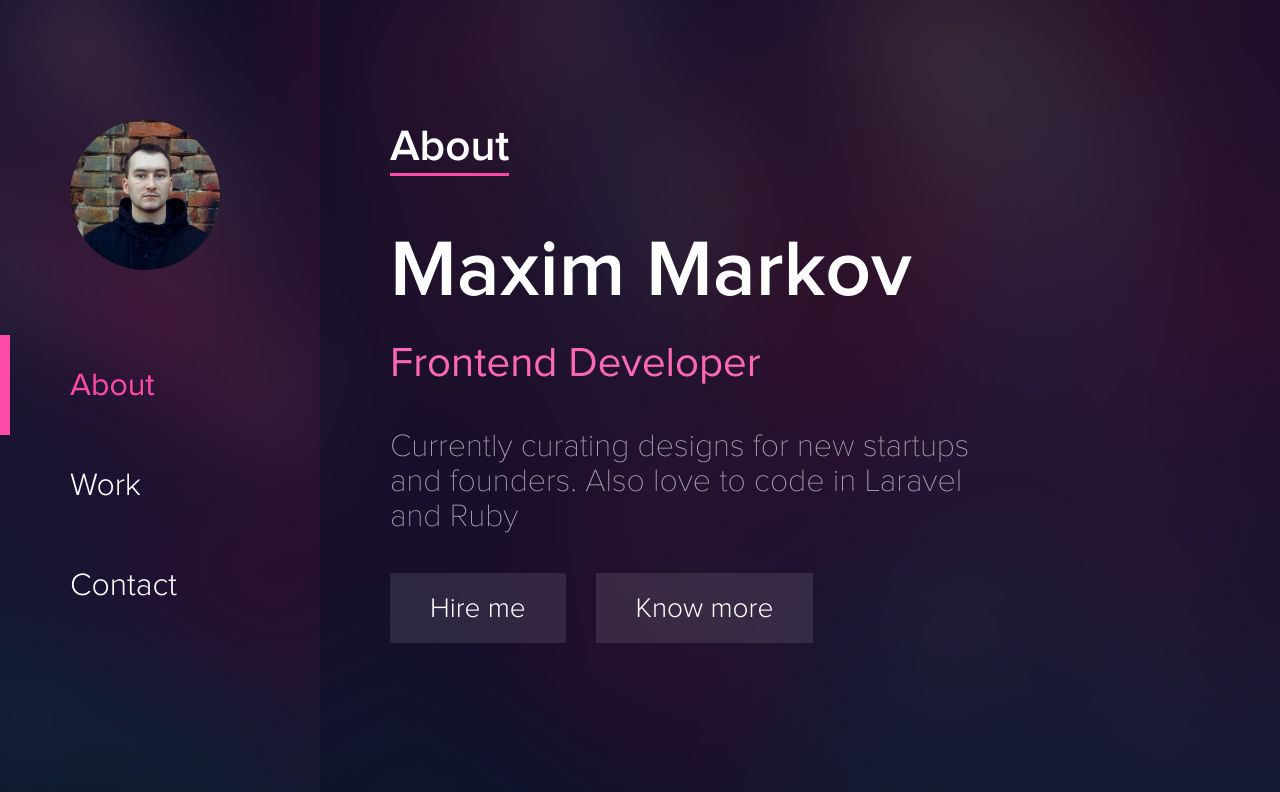
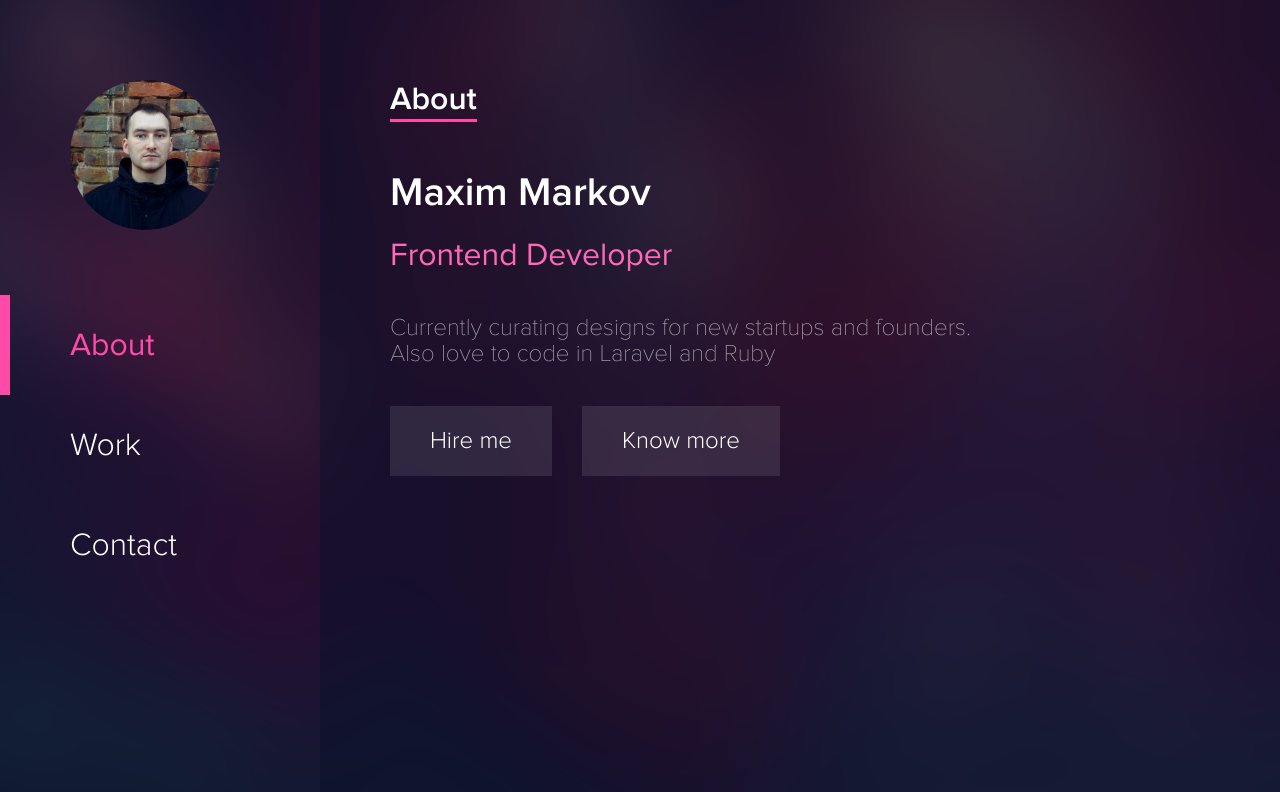
Before and after one commit to webgips/new-portfolio, a Vue app: page / in a window 1280 px wide. Shown: the top 792 px of the page. Built offline with nearby package versions, Linux system fonts and the light colour scheme.

Commit message:
add vue-meta and bug fix

```diff
--- a/package.json
+++ b/package.json
@@ -11,6 +11,7 @@
   },
   "dependencies": {
     "vue": "^2.3.3",
+    "vue-meta": "^1.2.0",
     "vue-router": "^2.3.1"
   },
   "devDependencies": {
--- a/src/App.vue
+++ b/src/App.vue
@@ -13,6 +13,14 @@ export default {
     sidebar
   },
   name: 'app',
+  metaInfo: {
+      // if no subcomponents specify a metaInfo.title, this title will be used
+      title: 'Maxim Markov portfolio',
+      meta: [
+      { charset: 'utf-8' },
+      { name: 'viewport', content: 'width=device-width, initial-scale=1' }
+    ]
+  }
 }
 </script>
 
@@ -44,10 +52,10 @@ body{
 .content{
   background-color: rgba(#0a112a,.8);
   flex: 1;
-  padding: 120px 0 50px 70px;
+  padding: 80px 0 50px 70px;
   &__title{
     color: #fff;
-    font-size: 44px;
+    font-size: 32px;
     font-weight: normal;
     font-family: "proxima_novasemibold";
     display: inline;
--- a/src/components/Aside.vue
+++ b/src/components/Aside.vue
@@ -22,7 +22,7 @@ export default {
   background-color: rgba(#0a112a,.6);
   width: 25%;
   height: 100%;
-  padding: 120px 0 50px;
+  padding: 80px 0 50px;
   display: flex;
   flex-direction: column;
   &__photo{
--- a/src/pages/About.vue
+++ b/src/pages/About.vue
@@ -36,18 +36,18 @@ export default {
   }
   &__name{
     font-family: "proxima_novasemibold";
-    font-size: 80px;
+    font-size: 40px;
     margin-bottom: 20px;
   }
   &__job{
-    font-size: 42px;
+    font-size: 32px;
     font-family:  "proxima_nova_rgregular";
     color: #ff68b6;
     margin-bottom: 40px;
   }
   &__desc{
     font-family: "proxima_nova_thinthin";
-    font-size: 32px;
+    font-size: 24px;
     max-width: 600px;
     opacity: .6;
     margin-bottom: 40px;
@@ -64,7 +64,7 @@ export default {
     text-decoration: none;
     padding: 0 40px;
     color: #fff;
-    font-size: 28px;
+    font-size: 24px;
     display: flex;
     align-items: center;
     &:hover{
--- a/src/pages/Contact.vue
+++ b/src/pages/Contact.vue
@@ -40,16 +40,3 @@ export default {
   }
 }
 </style>
-.Rectangle_2 {
-  border-width: 0.601px;
-  border-color: rgb(255, 255, 255);
-  border-style: solid;
-  background-color: rgb(30, 26, 52);
-  opacity: 0.329;
-  position: absolute;
-  left: 387px;
-  top: 317px;
-  width: 997px;
-  height: 245px;
-  z-index: 28;
-}
--- a/src/router/index.js
+++ b/src/router/index.js
@@ -1,10 +1,12 @@
 import Vue from 'vue'
 import Router from 'vue-router'
+import Meta from 'vue-meta'
 import About from '@/pages/About'
 import Works from '@/pages/Works'
 import Contact from '@/pages/Contact'
 
 Vue.use(Router)
+Vue.use(Meta)
 
 export default new Router({
   mode: 'history',
```
Also changed, not shown: 1 other file (tests, documents, lock files or other folders).
